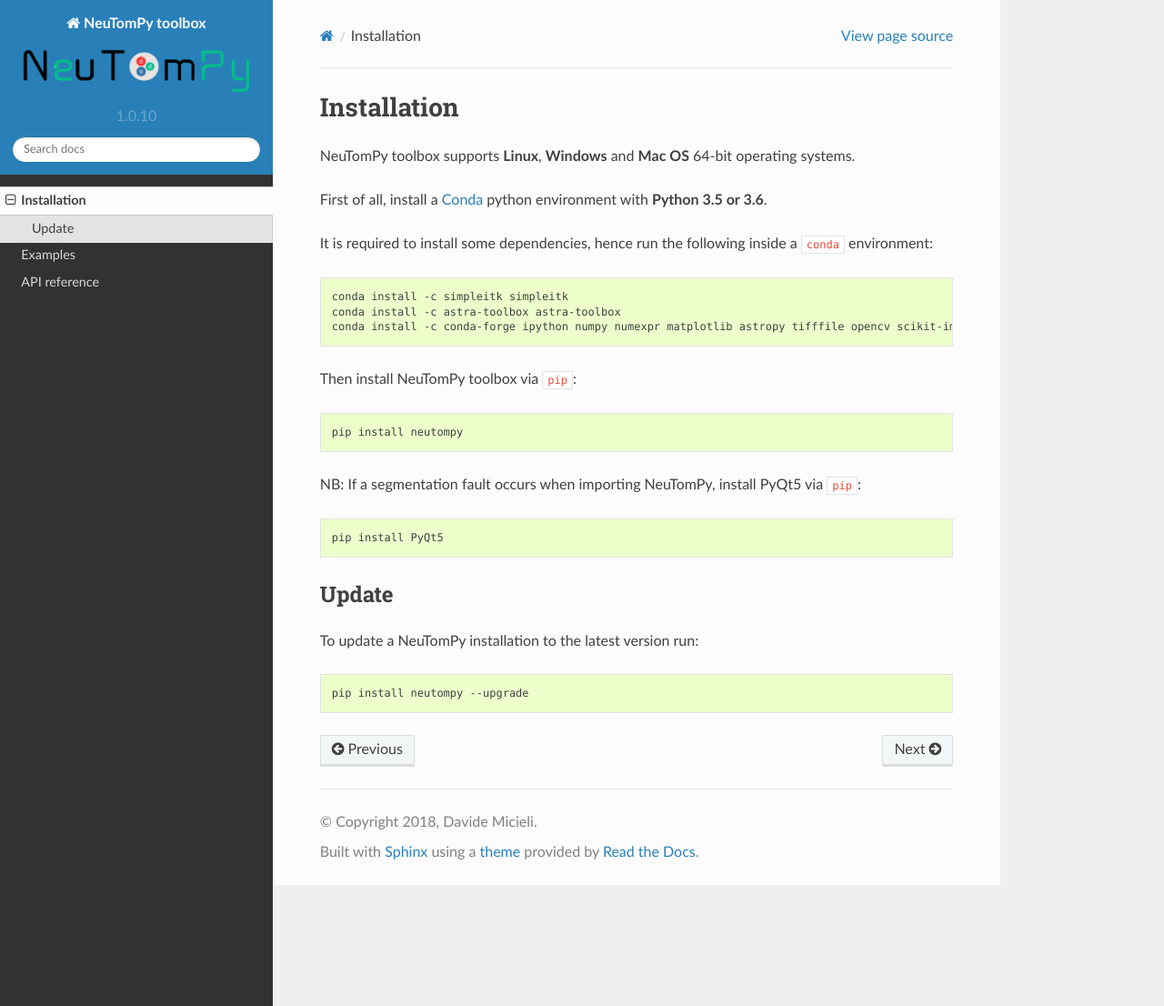
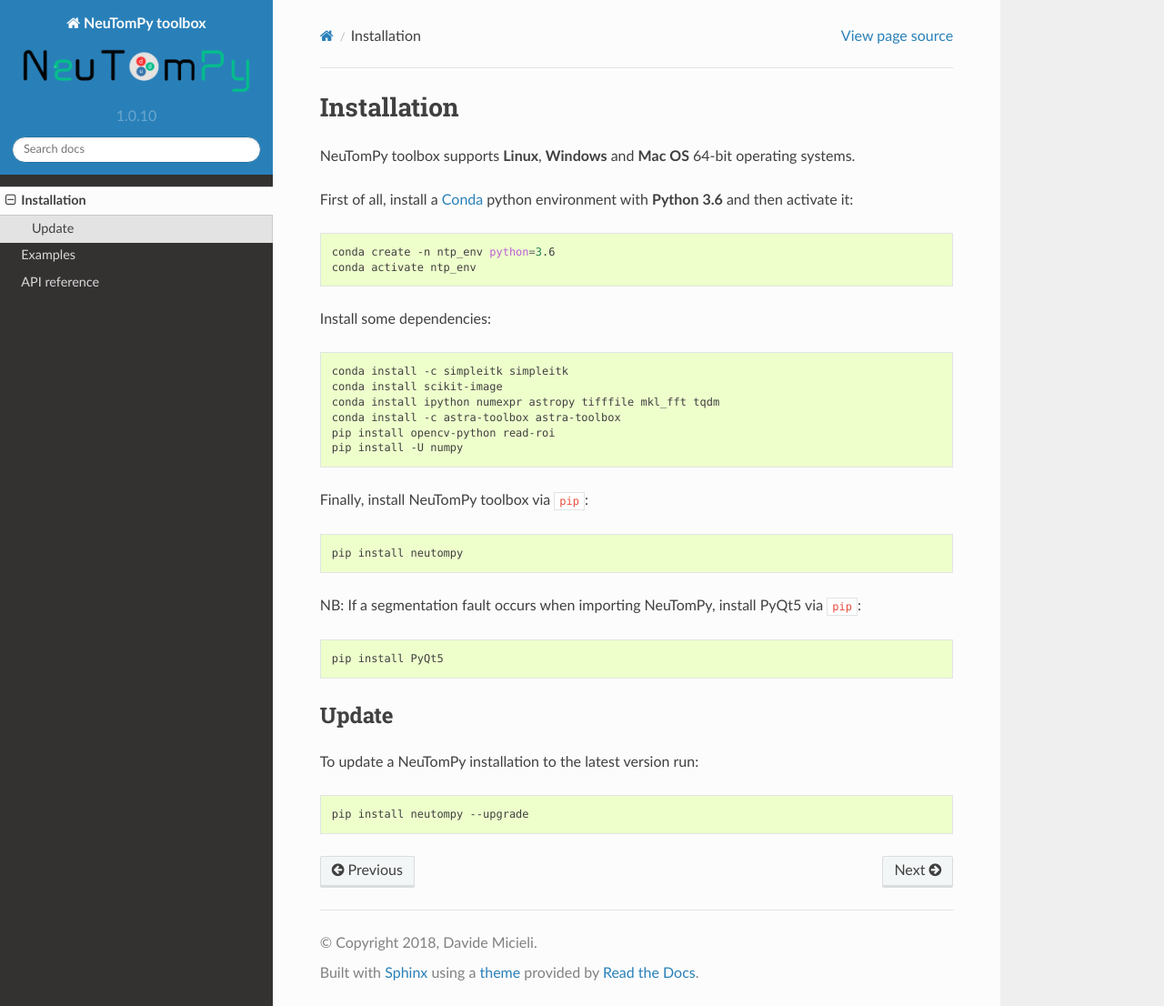
Before and after one commit to dmici/NeuTomPy-toolbox, a Sphinx documentation site: the page built from docs/source/installation.rst, in a window 1280 px wide and 1106 px high. Shown: the whole window at 91% size. Built offline with Sphinx 7.4.7 and the Read the Docs theme 2.0.0, drawn with Linux system fonts in a browser that asks for light colours.

Commit message:
update installation procedure in doc

```diff
--- a/docs/source/installation.rst
+++ b/docs/source/installation.rst
@@ -4,17 +4,25 @@
 
 NeuTomPy toolbox supports **Linux**, **Windows** and **Mac OS** 64-bit operating systems.
 
-First of all, install a `Conda <https://www.anaconda.com/download/>`_  python environment with **Python 3.5 or 3.6**.
+First of all, install a `Conda <https://www.anaconda.com/download/>`_  python environment with **Python 3.6** and then activate it:
 
-It is required to install some dependencies, hence run the following inside a ``conda`` environment:
+.. code-block:: bash
+
+    conda create -n ntp_env python=3.6
+    conda activate ntp_env
+
+Install some dependencies:
 
 .. code-block:: bash
 
     conda install -c simpleitk simpleitk
+    conda install scikit-image
+    conda install ipython numexpr astropy tifffile mkl_fft tqdm
     conda install -c astra-toolbox astra-toolbox
-    conda install -c conda-forge ipython numpy numexpr matplotlib astropy tifffile opencv scikit-image read-roi mkl_fft scipy six tqdm pywavelets
+    pip install opencv-python read-roi
+    pip install -U numpy
 
-Then install NeuTomPy toolbox via ``pip``:
+Finally, install NeuTomPy toolbox via ``pip``:
 
 .. code-block:: bash
 
```
